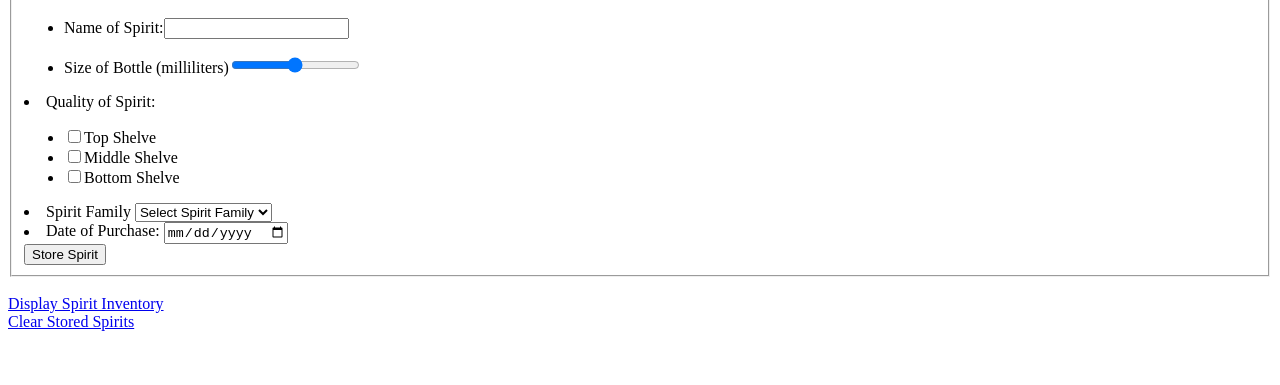
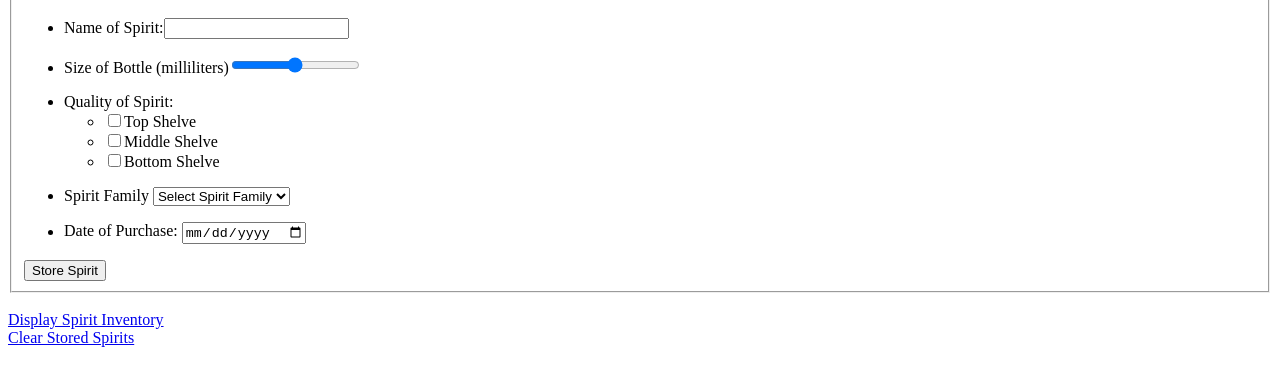
Before and after one commit to brandonmcghee/VisualFrameworks, a plain HTML site: page additem.html in a window 1280 px wide. Shown: the part 101-486 px from the top of the page. Drawn offline with Linux system fonts and the light colour scheme.

Commit message:
Finished Files for Project 1

```diff
--- a/additem.html
+++ b/additem.html
@@ -1,10 +1,11 @@
+<!DOCTYPE html>
 <!-- VFW Project 1 - Brandon McGhee -->
-<!DOCTYPE html>
 <html>
 <head>
 <title>Spirit Tracker: Keep Track of your personal adult beverage inventory</title>
 <meta name="description" content="Spirit Trackers" />
 <meta name="keywords" content="spirit, tracker, log" />
+<meta http-equiv="content-type" content="text/html;charset=utf-8">
 <meta name="author" content="Brandon McGhee" />
 <meta name="robots" content="all">
 <meta name="viewport" content="width=device-width, initial-scale=1, maximum-scale=1">
@@ -26,6 +27,7 @@
             <li><label for="bottleMIL">Size of Bottle (milliliters)</label><input id="bottleMIL" type="range" min="375" max = "1140"/></li>
         </ul>
         <!-- Quality of Spirit/Shelve -->
+        <ul>
             <li>
                 <label>Quality of Spirit:</label>
                     <ul>
@@ -34,7 +36,9 @@
                         <li><input type="checkbox" class="check" id="bottomShelve" /><label for="bottomShelve">Bottom Shelve</label></li>
                     </ul>
             </li>
+        </ul>
             <!-- Spirit Family (Type of Spirit) -->
+        <ul>
             <li>
                 <label>Spirit Family</label>
                     <select>
@@ -50,11 +54,14 @@
                         <option value="sake">Sake</option>
                     </select>
             </li>
+        </ul>
             <!-- Date input to reflect Purchase Date of Spirit -->
+        <ul>
             <li>
                 <label for="datePurchase">Date of Purchase:</label>
                     <input id="datePurchase" type="date" />
             </li>
+        </ul>
             <!-- Hidden Input Field, as required -->
                 <input type="hidden" />
             <input type="submit" value="Store Spirit" class="submit"/>
```
Also changed, not shown: index.html (+2 -1 lines).
